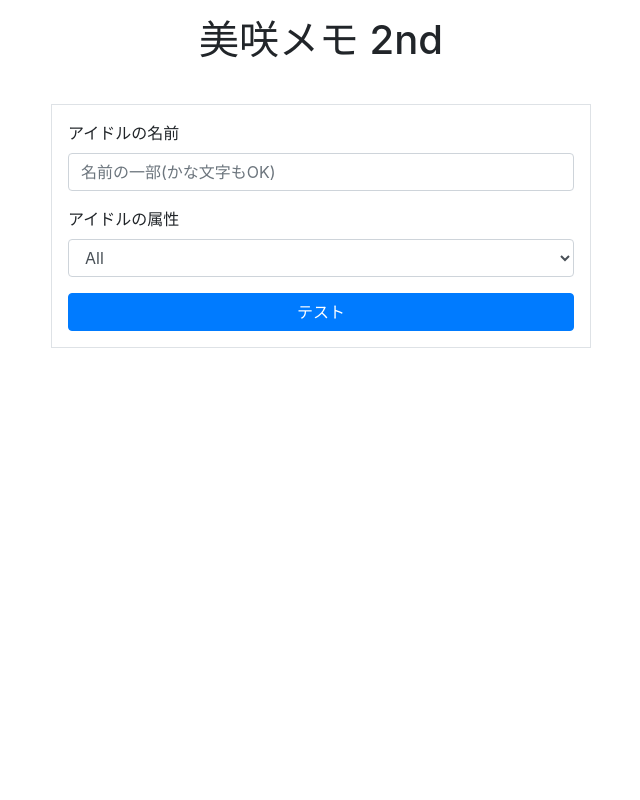
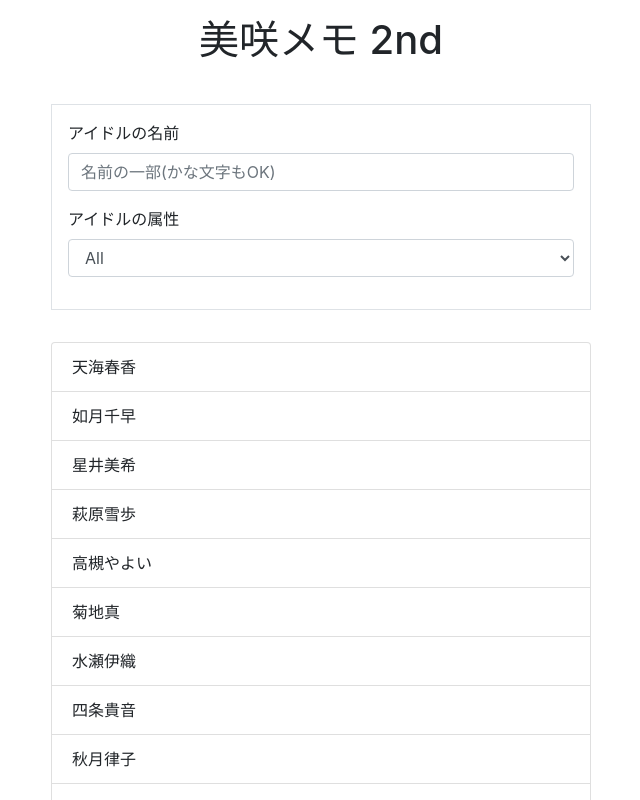
Before and after one commit to YSRKEN/MisakiMemo2nd, a React (Create React App) app in the folder misaki-memo-2nd/: page / in a window 1280 px wide. Shown: the top 800 px of the page, without its empty margins (319-959 px from the left). Built offline with nearby package versions, Linux system fonts and the light colour scheme.

Commit message:
[add] 検索条件でアイドルを絞り込み、リストに表示するようにした

```diff
--- a/misaki-memo-2nd/src/App.tsx
+++ b/misaki-memo-2nd/src/App.tsx
@@ -1,7 +1,13 @@
-import React, { createContext, useState, FormEvent, useContext, useEffect } from 'react';
+import React, {
+  createContext,
+  useState,
+  FormEvent,
+  useContext,
+  useEffect,
+} from 'react';
 import './App.css';
 import 'bootstrap/dist/css/bootstrap.min.css';
-import { Button, Container, Row, Col, Form } from 'react-bootstrap';
+import { Container, Row, Col, Form, ListGroup } from 'react-bootstrap';
 
 // Actionの種類
 type ActionType = 'setIdolName' | 'setIdolType';
@@ -20,6 +26,7 @@ interface Action {
 interface ApplicationStore {
   idolName: string;
   idolType: IdolType;
+  filteredIdolDataList: IdolData[];
   dispatch: (action: Action) => void;
 }
 
@@ -44,6 +51,10 @@ const useStore = () => {
   const [idolType, setIdolType] = useState<IdolType>('All');
   // アイドルのデータ一覧
   const [idolDataList, setIdolDataList] = useState<IdolData[]>([]);
+  // 表示するアイドルの一覧
+  const [filteredIdolDataList, setFilteredIdolDataList] = useState<IdolData[]>(
+    [],
+  );
 
   // 状態の初期化
   useEffect(() => {
@@ -54,6 +65,25 @@ const useStore = () => {
       });
     });
   }, []);
+
+  // 表示するアイドルの一覧を更新
+  useEffect(() => {
+    if (idolType === 'All') {
+      setFilteredIdolDataList(
+        idolDataList.filter(record =>
+          `${record.name}/${record.ruby}`.includes(idolName),
+        ),
+      );
+    } else {
+      setFilteredIdolDataList(
+        idolDataList.filter(
+          record =>
+            `${record.name}/${record.ruby}`.includes(idolName) &&
+            record.type === idolType,
+        ),
+      );
+    }
+  }, [idolName, idolType, idolDataList]);
 
   // Reduxのdispatchに相当する
   const dispatch = (action: Action) => {
@@ -69,7 +99,7 @@ const useStore = () => {
     }
   };
 
-  return { idolName, idolType, dispatch };
+  return { idolName, idolType, filteredIdolDataList, dispatch };
 };
 
 // 検索フォームのComponent
@@ -87,8 +117,6 @@ const SearchForm: React.FC = () => {
       type: 'setIdolType',
       message: e.currentTarget.value,
     } as Action);
-
-  const onCLickTestButton = () => alert(`name=${idolName}\ntype=${idolType}`);
 
   return (
     <Form className="border p-3">
@@ -109,10 +137,20 @@ const SearchForm: React.FC = () => {
           ))}
         </Form.Control>
       </Form.Group>
-      <Button className="w-100" onClick={onCLickTestButton}>
-        テスト
-      </Button>
     </Form>
+  );
+};
+
+// 検索フォームのComponent
+const IdolView: React.FC = () => {
+  const { filteredIdolDataList } = useContext(StateContext);
+
+  return (
+    <ListGroup>
+      {filteredIdolDataList.map((idol: IdolData) => (
+        <ListGroup.Item key={idol.id}>{idol.name}</ListGroup.Item>
+      ))}
+    </ListGroup>
   );
 };
 
@@ -133,6 +171,11 @@ const App: React.FC = () => {
             <SearchForm />
           </Col>
         </Row>
+        <Row>
+          <Col xs={12} md={6} className="my-3 mx-auto">
+            <IdolView />
+          </Col>
+        </Row>
       </Container>
     </StateContext.Provider>
   );
```
